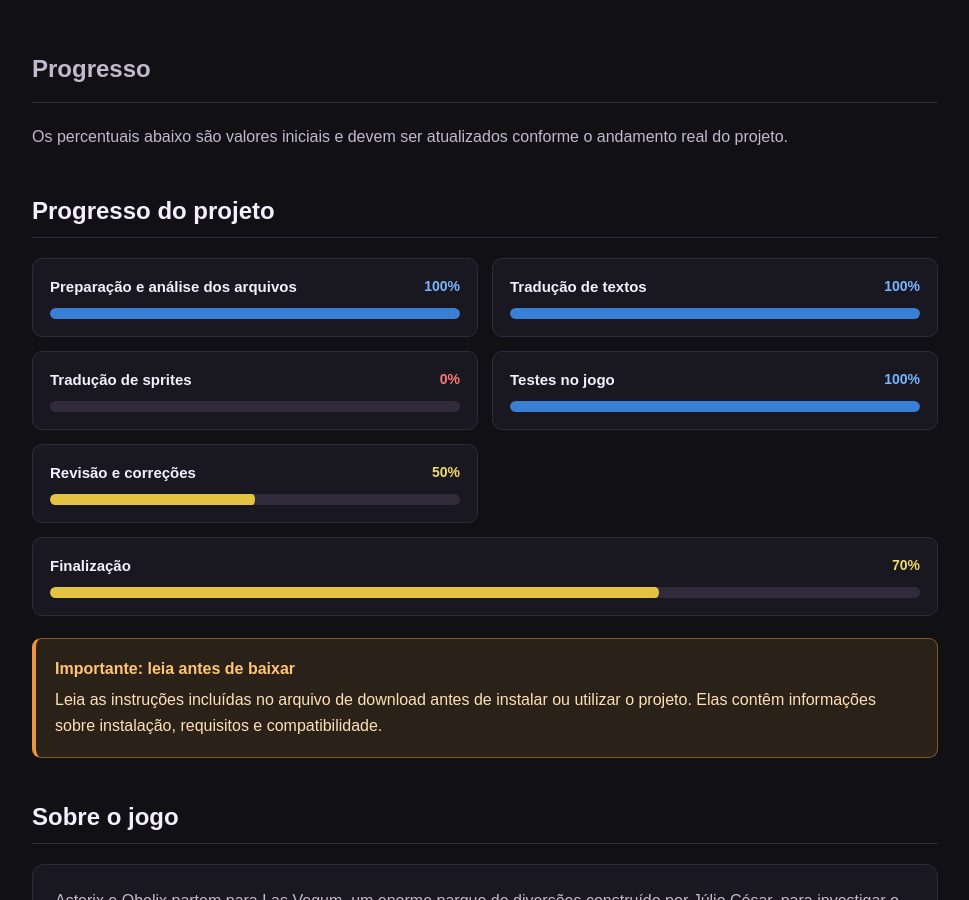
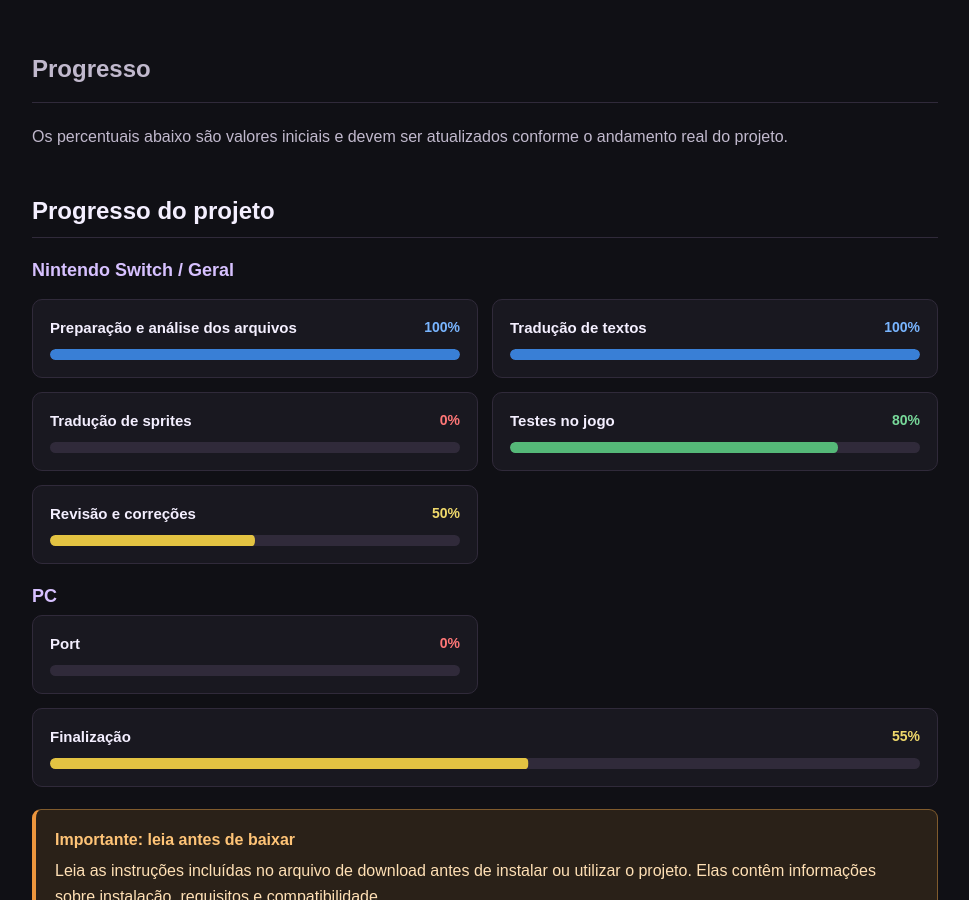
Before and after one commit to TemplarioK1/covil-secreto, a Jekyll site: the page built from _projetos/asterix-xxl2.md, in a window 1280 px wide and 900 px high, scrolled down 1210 px. Shown: the whole window, without its empty margins (155-1124 px from the left). Built offline with Jekyll 4.4.1, drawn with Linux system fonts in a browser that asks for light colours.

Commit message:
Atualiza projeto pelo painel administrativo

```diff
--- a/_projetos/asterix-xxl2.md
+++ b/_projetos/asterix-xxl2.md
@@ -5,7 +5,7 @@ platforms:
   - Nintendo Switch
   - PC
 status: Em andamento
-date: 2026-11-05
+date: "2026-11-05"
 icon: /media/images/projetos/asterix-xxl2/icone.webp
 cover: /media/images/projetos/asterix-xxl2/capa.webp
 progress_stages:
@@ -16,24 +16,29 @@ progress_stages:
   - name: Tradução de sprites
     percentage: 0
   - name: Testes no jogo
-    percentage: 100
+    percentage: 80
   - name: Revisão e correções
     percentage: 50
-progress_platform_groups: []
+progress_platform_groups:
+  - platform: PC
+    stages:
+      - name: Port
+        percentage: 0
 game_developer: OSome Studio
 game_publisher: Microids
 game_release_year: "2018"
 game_genre: Ação e aventura; beat 'em up e plataforma 3D
-game_synopsis: Asterix e Obelix partem para Las Vegum, um enorme parque de
-  diversões construído por Júlio César, para investigar o desaparecimento do
-  druida Panoramix. Explore áreas temáticas inspiradas em Roma, enfrente legiões
-  romanas e descubra os planos do imperador.
+game_synopsis: >-
+  Asterix e Obelix partem para Las Vegum, um enorme parque de diversões construído por Júlio César, para
+  investigar o desaparecimento do druida Panoramix. Explore áreas temáticas inspiradas em Roma, enfrente
+  legiões romanas e descubra os planos do imperador.
 game_multiplayer: Não
 game_local_multiplayer: Não
 game_online_multiplayer: Não
 game_players: 1 jogador
 game_multiplayer_details: Jogo para um jogador; não possui modos multiplayer local ou online.
 ---
+
 ## Sobre o projeto
 
 Este projeto tem como objetivo disponibilizar **Asterix & Obelix XXL 2** em português brasileiro, tornando a aventura mais acessível aos jogadores. O trabalho é voltado às versões de **Nintendo Switch e PC**.
```
